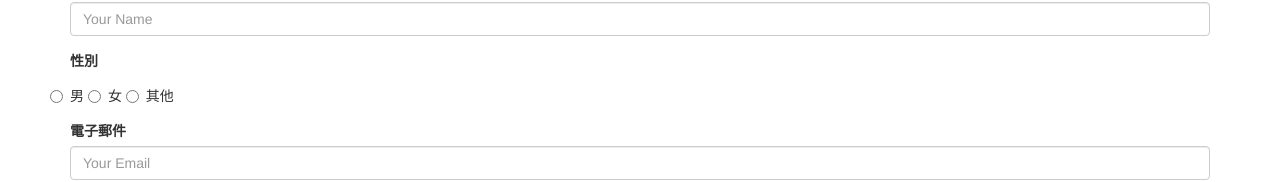
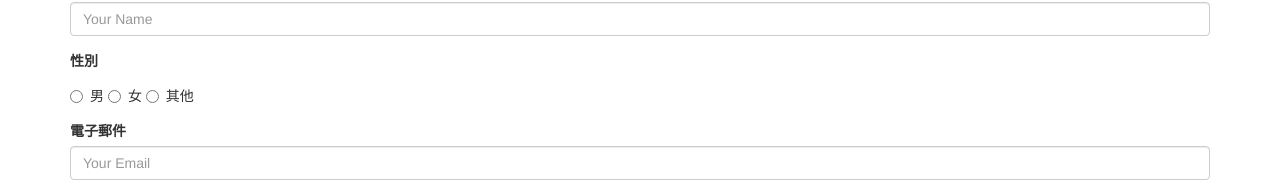
Before and after one commit to kitty5789/hw07, a plain HTML site: page index3.html in a window 1280 px wide. Shown: the part 106-288 px from the top of the page. Drawn offline with nearby package versions, Linux system fonts and the light colour scheme; files that its build step writes are made by us from their sources.

Commit message:
Update index3.html

```diff
--- a/index3.html
+++ b/index3.html
@@ -19,7 +19,7 @@
     </div>
      <div class="form-group">
       <label>性別</label>
-      <div class="radio
+      <div class="radio">
       <label>
       <input type="radio" name="gender" value="male"> 男</label>
       <label>
```
